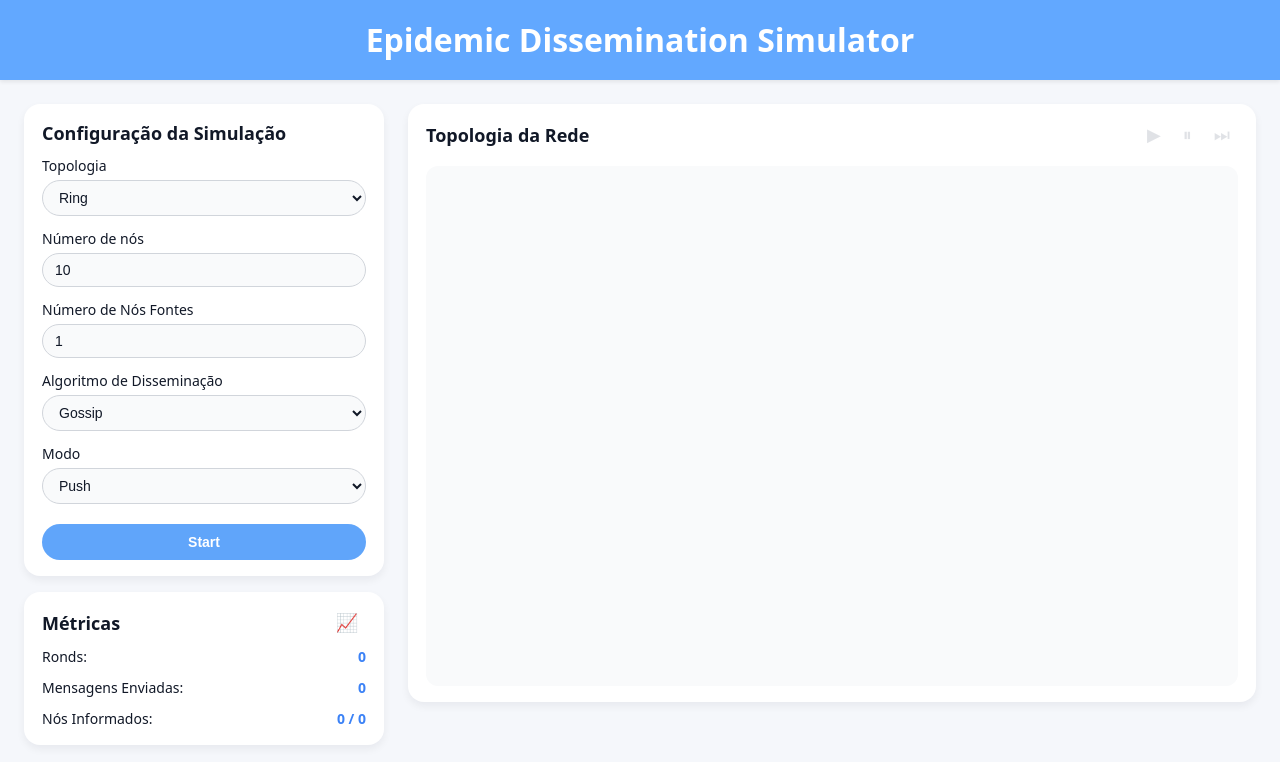
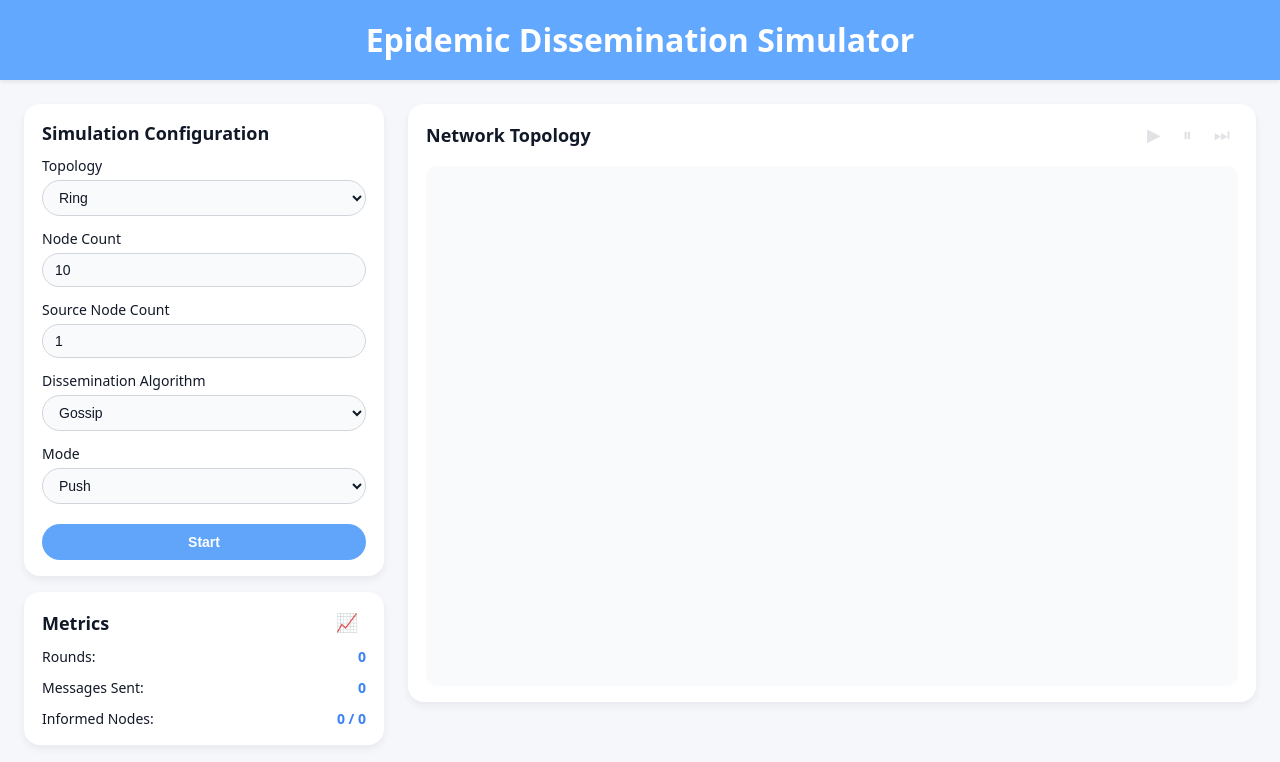
Before and after one commit to diogo0030/epidemic_dissemination_UI, a React app in the folder frontend/: page / in a window 1280 px wide. Shown: the top 762 px of the page. Built offline with nearby package versions, Linux system fonts and the light colour scheme; the HTML template or start-up script is replaced by a standard one.

Commit message:
Bus topology fixed

```diff
--- a/frontend/src/App.tsx
+++ b/frontend/src/App.tsx
@@ -8,6 +8,7 @@ import type {
   EdgeData,
   SimulationConfig,
   Algorithm,
+  Topology,
 } from "./core/types";
 import { requestTopology } from "./services/topologyService";
 import {
@@ -28,8 +29,12 @@ function App() {
   const [totalNodes, setTotalNodes] = useState(0);
   const [currentAlgorithm, setCurrentAlgorithm] =
     useState<Algorithm | null>(null);
+  const [currentTopology, setCurrentTopology] = useState<Topology | null>(null);
 
   const [isPlaying, setIsPlaying] = useState(false);
+  // ... (rest of code)
+
+
 
   // refs para o play automático
   const playIntervalRef = useRef<number | null>(null);
@@ -59,8 +64,8 @@ function App() {
 
     const { nodes: initialNodes, edges } = await requestTopology(config);
 
-    // MOCK: Criar múltiplas mensagens para simular concorrência
-    // Vamos criar "N" runs com base no sourceNodeCount, ou só fixo para demo
+    // MOCK: Create multiple messages to simulate concurrency
+    // We will create "N" runs based on sourceNodeCount, or just fixed for demo
     const newRuns: MessageRun[] = [];
 
 
@@ -88,7 +93,7 @@ function App() {
 
       newRuns.push({
         id: `msg-${i + 1}`,
-        label: `Mensagem ${i + 1}`,
+        label: `Message ${i + 1}`,
         nodes: runNodes,
         round: 0,
         messages: 0,
@@ -101,6 +106,7 @@ function App() {
     setEdges(edges);
     setTotalNodes(config.nodeCount);
     setCurrentAlgorithm(config.algorithm);
+    setCurrentTopology(config.topology);
   };
 
   // executa UMA ronda
@@ -238,10 +244,10 @@ function App() {
             <div className="panel graph-panel">
               <div className="graph-panel-header">
                 <div className="graph-header-left">
-                  <h2>Topologia da Rede</h2>
+                  <h2>Network Topology</h2>
                   {currentAlgorithm && (
                     <span className="algo-badge">
-                      Algoritmo:&nbsp;
+                      Algorithm:&nbsp;
                       {currentAlgorithm === "gossip"
                         ? "Gossip"
                         : "Anti-entropy"}
@@ -288,6 +294,7 @@ function App() {
                   nodes={displayNodes}
                   edges={edges}
                   selectedNodeId={selectedNodeId}
+                  currentTopology={currentTopology}
                   onNodeClick={setSelectedNodeId}
                 />
               </div>
@@ -295,7 +302,7 @@ function App() {
           </div>
         </div>
 
-        {/* Secção inferior: Monitor de Nós */}
+        {/* Bottom Section: Node Monitor */}
         {messageRuns.length > 0 && (
           <section className="app-bottom">
             <div className="panel grid-panel">
--- a/frontend/src/components/ConfigPanel.tsx
+++ b/frontend/src/components/ConfigPanel.tsx
@@ -28,10 +28,10 @@ export function ConfigPanel({ onStartSimulation }: Props) {
 
   return (
     <>
-      <h2>Configuração da Simulação</h2>
+      <h2>Simulation Configuration</h2>
       <form onSubmit={handleSubmit} className="config-form">
         <div className="form-group">
-          <label className="form-label">Topologia</label>
+          <label className="form-label">Topology</label>
           <select
             className="form-control"
             value={topology}
@@ -46,7 +46,7 @@ export function ConfigPanel({ onStartSimulation }: Props) {
         </div>
 
         <div className="form-group">
-          <label className="form-label">Número de nós</label>
+          <label className="form-label">Node Count</label>
           <input
             className="form-control"
             type="number"
@@ -57,7 +57,7 @@ export function ConfigPanel({ onStartSimulation }: Props) {
         </div>
 
         <div className="form-group">
-          <label className="form-label">Número de Nós Fontes</label>
+          <label className="form-label">Source Node Count</label>
           <input
             className="form-control"
             type="number"
@@ -69,7 +69,7 @@ export function ConfigPanel({ onStartSimulation }: Props) {
         </div>
 
         <div className="form-group">
-          <label className="form-label">Algoritmo de Disseminação</label>
+          <label className="form-label">Dissemination Algorithm</label>
           <select
             className="form-control"
             value={algorithm}
@@ -81,7 +81,7 @@ export function ConfigPanel({ onStartSimulation }: Props) {
         </div>
 
         <div className="form-group">
-          <label className="form-label">Modo</label>
+          <label className="form-label">Mode</label>
           <select
             className="form-control"
             value={mode}
--- a/frontend/src/components/GraphView.tsx
+++ b/frontend/src/components/GraphView.tsx
@@ -1,14 +1,15 @@
 
-import type { NodeData, EdgeData } from "../core/types";
+import type { NodeData, EdgeData, Topology } from "../core/types";
 
 interface Props {
   nodes: NodeData[];
   edges: EdgeData[];
   selectedNodeId: number | null;
+  currentTopology: Topology | null;
   onNodeClick: (id: number) => void;
 }
 
-export function GraphView({ nodes, edges, selectedNodeId, onNodeClick }: Props) {
+export function GraphView({ nodes, edges, selectedNodeId, currentTopology, onNodeClick }: Props) {
   const stateColor = (state: NodeData["state"]) => {
     switch (state) {
       case "SUSCEPTIBLE":
@@ -33,6 +34,14 @@ export function GraphView({ nodes, edges, selectedNodeId, onNodeClick }: Props)
   const dynamicRadius = Math.max(2, Math.min(16, spacePerNode / 2.5));
 
   const showLabel = dynamicRadius >= 10;
+  const isBus = currentTopology === "bus";
+
+  // Calculate dynamic backbone Y position for Bus topology
+  // Base Y comes from nodes (fixed at 200 in layout, but let's be dynamic)
+  const busBaseY = nodes.length > 0 ? nodes[0].y : 200;
+  // Gap scales STRICTLY with node size (no fixed constant)
+  // Length from center = 3x Radius. Stub length = 2x Radius.
+  const backboneY = busBaseY + dynamicRadius * 3;
 
   return (
     <svg
@@ -43,8 +52,32 @@ export function GraphView({ nodes, edges, selectedNodeId, onNodeClick }: Props)
       preserveAspectRatio="xMidYMid meet"
       style={{ borderRadius: 12 }}
     >
-      {/* arestas */}
-      {edges.map((e, idx) => {
+      {/* Visualização BUS: Backbone + Stubs */}
+      {isBus && nodes.length > 0 && (
+        <g className="bus-visuals">
+          {/* Backbone Line */}
+          <line
+            x1={20} y1={backboneY}
+            x2={480} y2={backboneY}
+            stroke="#e2e8f0"
+            strokeWidth={3}
+            strokeLinecap="round"
+          />
+          {/* Stubs (Vertical lines from node to backbone) */}
+          {nodes.map(n => (
+            <line
+              key={`stub-${n.id}`}
+              x1={n.x} y1={n.y}
+              x2={n.x} y2={backboneY}
+              stroke="#e2e8f0"
+              strokeWidth={1}
+            />
+          ))}
+        </g>
+      )}
+
+      {/* arestas (Standard) - Ocultar no BUS para não duplicar visual */}
+      {!isBus && edges.map((e, idx) => {
         const from = nodes.find((n) => n.id === e.from);
         const to = nodes.find((n) => n.id === e.to);
         if (!from || !to) return null;
--- a/frontend/src/components/MetricsPanel.tsx
+++ b/frontend/src/components/MetricsPanel.tsx
@@ -11,22 +11,22 @@ export function MetricsPanel({ round, messages, informed, totalNodes, onViewProg
   return (
     <>
       <div style={{ display: 'flex', justifyContent: 'space-between', alignItems: 'center' }}>
-        <h2>Métricas</h2>
+        <h2>Metrics</h2>
         <button className="icon-button" onClick={onViewProgress} title="View Graph">
           📈
         </button>
       </div>
       <div className="metrics-list">
         <div className="metrics-row">
-          <span>Ronds:</span>
+          <span>Rounds:</span>
           <span className="metrics-value">{round}</span>
         </div>
         <div className="metrics-row">
-          <span>Mensagens Enviadas:</span>
+          <span>Messages Sent:</span>
           <span className="metrics-value">{messages}</span>
         </div>
         <div className="metrics-row">
-          <span>Nós Informados:</span>
+          <span>Informed Nodes:</span>
           <span className="metrics-value">
             {informed} / {totalNodes}
           </span>
--- a/frontend/src/components/PercentageChart.tsx
+++ b/frontend/src/components/PercentageChart.tsx
@@ -97,7 +97,7 @@ export function PercentageChart({ data, totalNodes, isOpen, onClose }: Props) {
                     </svg>
                 </div>
                 <div className="chart-footer">
-                    <span>Rorunds: {maxRound}</span>
+                    <span>Rounds: {maxRound}</span>
                     <span>Total Infected: {data.length > 0 ? data[data.length - 1].infected : 0} / {totalNodes}</span>
                 </div>
             </div>
--- a/frontend/src/core/graphLayout.ts
+++ b/frontend/src/core/graphLayout.ts
@@ -103,7 +103,7 @@ export function layoutNodes(topology: Topology, n: number): NodeData[] {
       return Array.from({ length: n }, (_, i) => ({
         id: i,
         x: 25 + (450 * i) / Math.max(1, n - 1),
-        y: 250,
+        y: 200,
         state: "SUSCEPTIBLE",
         storedMessages: [],
       }));
--- a/frontend/src/mocks/graphMock.ts
+++ b/frontend/src/mocks/graphMock.ts
@@ -27,8 +27,11 @@ export function generateMockGraph(
     }
 
     case "bus": {
-      for (let i = 0; i < n - 1; i++) {
-        edges.push({ from: i, to: i + 1 });
+      // Barramento: todos comunicam com todos (Broadcast)
+      for (let i = 0; i < n; i++) {
+        for (let j = i + 1; j < n; j++) {
+          edges.push({ from: i, to: j });
+        }
       }
       break;
     }
```
